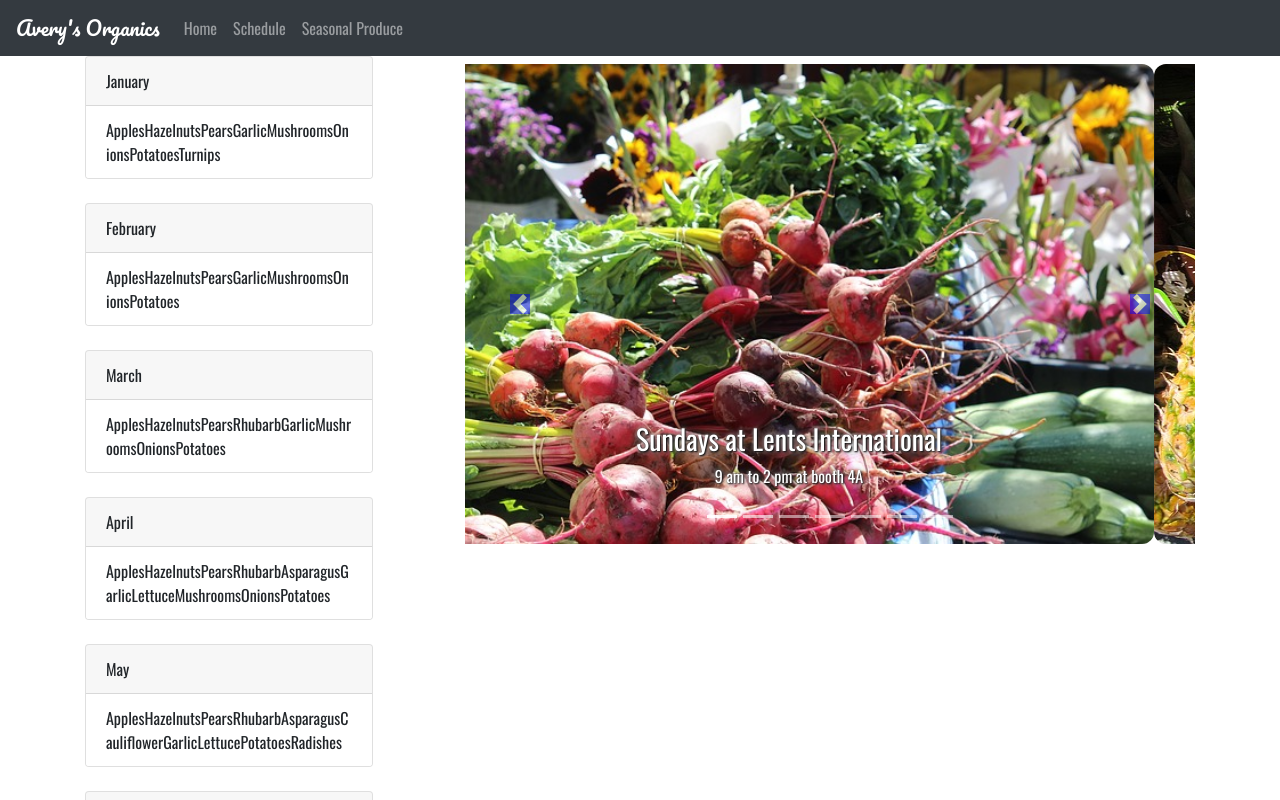
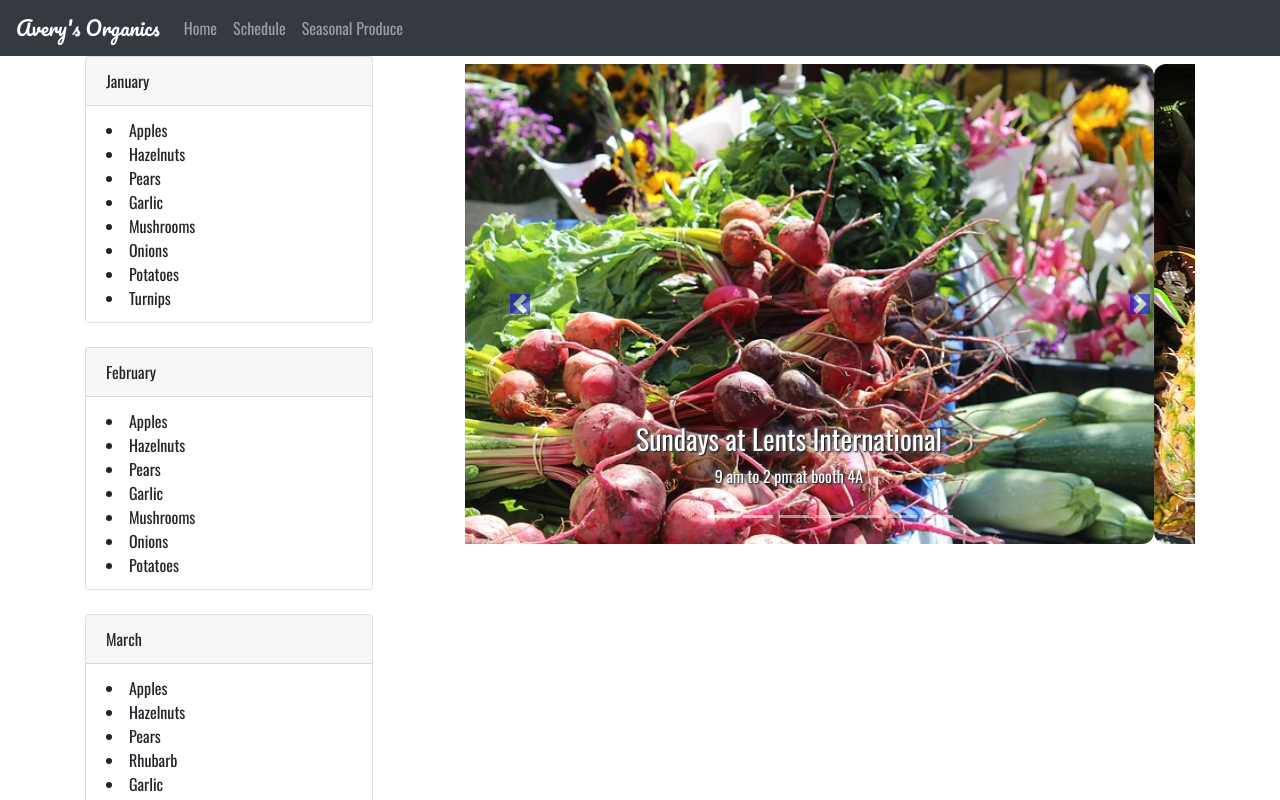
Before and after one commit to evawiedmann/averys-organics, a React (Create React App) app: page / in a window 1280 px wide. Shown: the top 800 px of the page. Built offline with nearby package versions, Linux system fonts and the light colour scheme.

Commit message:
seperate selections into list items

```diff
--- a/src/components/AvailableProducts.jsx
+++ b/src/components/AvailableProducts.jsx
@@ -1,5 +1,6 @@
 import React from 'react'
 import Month from './Month'
+import Selection from './Selection'
 
 const availableProduce = [
    {
@@ -275,7 +276,7 @@ function AvailableProducts (){
     <div>
     {availableProduce.map((month, index) =>
       <Month month={month.month}
-      selection = {month.selection}
+      selection ={month.selection}
       key={index}/>
     )}
     </div>
--- a/src/components/Month.jsx
+++ b/src/components/Month.jsx
@@ -9,7 +9,7 @@ function Month(props){
       <Card style={{ width: '18rem' }}>
         <Card.Header>{props.month}</Card.Header>
         <ListGroup variant="flush">
-          <ListGroup.Item>{props.selection}</ListGroup.Item>
+          <ListGroup.Item>{props.selection.map((sel, i) => <li key={i}>{sel}</li>)}</ListGroup.Item>
         </ListGroup>
       </Card>
       <br/>
```
